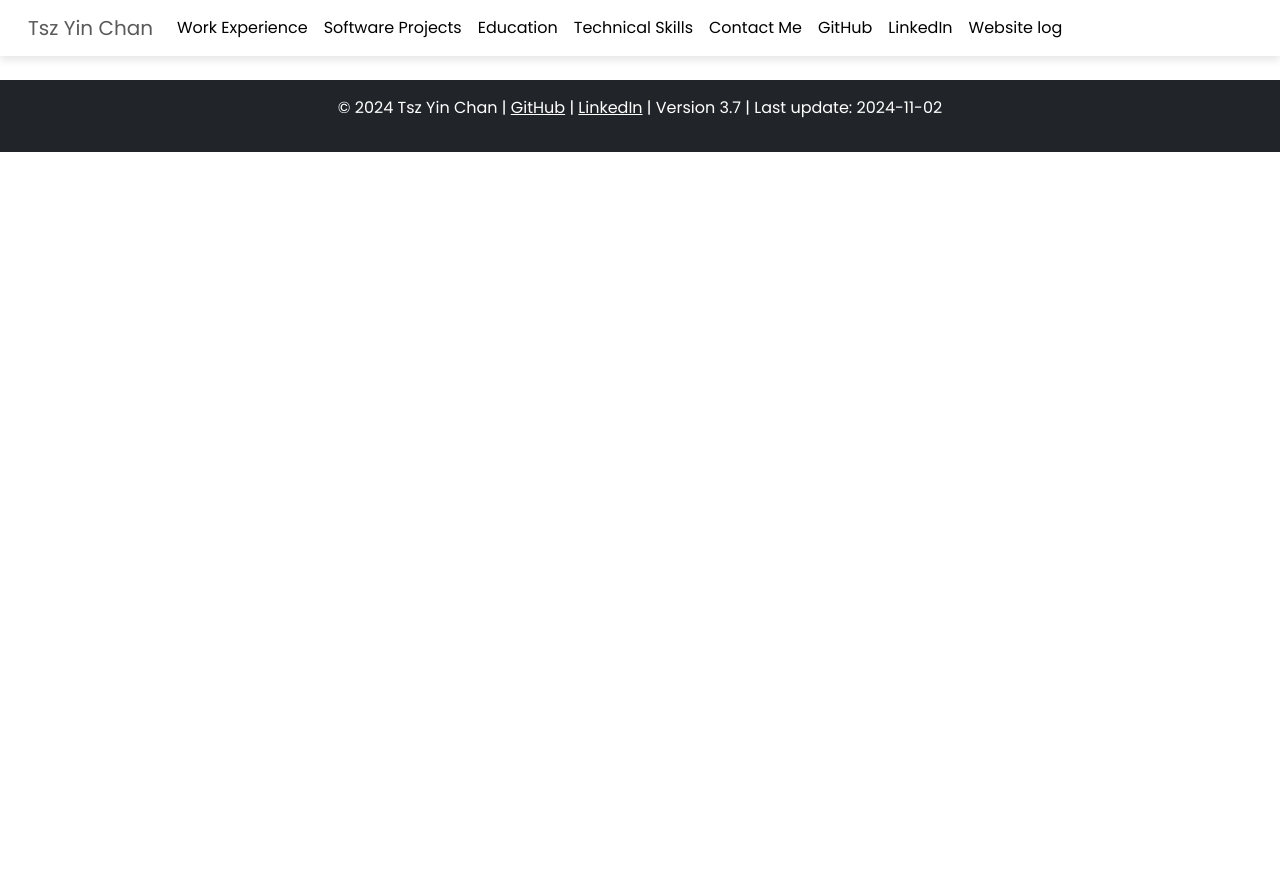
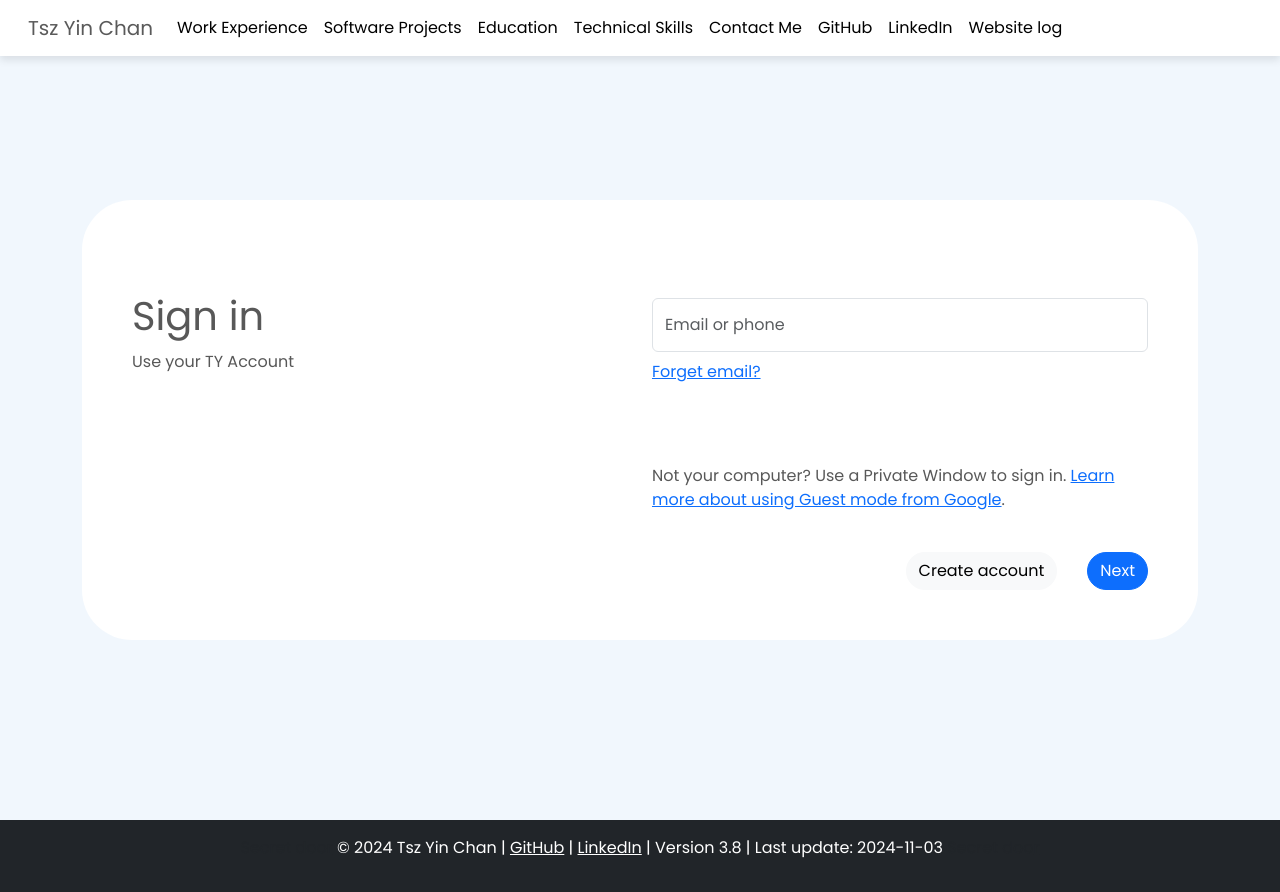
Before and after one commit to tychan9626/ty-personal-website-3, an Angular app: page /secret-space-lI1l/login in a window 1280 px wide. Before the commit this address led to /. Before the commit the page ends 800 px from the top, so only its background shows below. Built offline with nearby package versions, Linux system fonts and the light colour scheme.

Commit message:
ver3.8-secure-space

```diff
--- a/src/app/footer/footer.component.html
+++ b/src/app/footer/footer.component.html
@@ -1,6 +1,10 @@
 <footer class="bg-dark text-white text-center py-3">
-  <p>© 2024 {{ userDisplayName }} | <span *ngFor="let link of externalNavLink"><a href="{{ link.url }}"
+  <p>
+    <a class="text-dark">Secret door</a>
+    © 2024 {{ userDisplayName }} | <span *ngFor="let link of externalNavLink"><a href="{{ link.url }}"
         class="text-white">{{ link.displayName}}</a> |
     </span> Version {{ logVersion }} | Last update: {{ logDate | date: 'yyyy-MM-dd' }}
+    <span class="text-dark">Secret doo</span><a class="text-dark" href="/secret-space-lI1l/login">r</a>
   </p>
+
 </footer>
--- a/src/app/home/home.component.html
+++ b/src/app/home/home.component.html
@@ -20,11 +20,11 @@
       <div class="slideUpFadeInAnimation" [ngStyle]="{ 'animation-delay': '1.1s' }">
         <span>Or external links:</span><br />
         @for (link of externalNavLink; track $index) {
-        <button class="tybtn btn btn-light" (click)="navigateURL(link.url)">
+        <button class="tybtn btn btn-light rounded-pill" (click)="navigateURL(link.url)">
           {{ link.displayName }}</button>&nbsp;
         }
         @for (link of otherPagesNavLink; track $index) {
-        <button class="tybtn btn btn-light" [routerLink]="[link.url]">
+        <button class="tybtn btn btn-light rounded-pill" [routerLink]="[link.url]">
           {{ link.displayName }}
         </button>
         }
@@ -63,7 +63,7 @@
     <img src="{{ sum.descKey2 }}" alt="{{ sum.descKey3 }}" class="img-fluid w-100" />
     <p>{{ sum.desc }}</p>
     @if (sum.descKey4.length > 0) {
-    <button class="tybtn btn btn-primary" [routerLink]="[sum.descKey5]">
+    <button class="tybtn btn btn-primary rounded-pill" [routerLink]="[sum.descKey5]">
       {{ sum.descKey4 }}
     </button>
     }
@@ -133,7 +133,7 @@
   <h1 class="py-1 text-center">{{ project.name }}</h1>
   @if (project.link.length > 0) {
   <div class="d-flex justify-content-center">
-    <button class="tybtn btn btn-primary" (click)="navigateURL(project.link)">
+    <button class="tybtn btn btn-primary rounded-pill" (click)="navigateURL(project.link)">
       View on GitHub
     </button>
   </div>
@@ -144,7 +144,7 @@
       <img src="{{ desc.descKey2 }}" alt="{{ desc.descKey3 }}" class="img-fluid w-100" />
       <p>{{ desc.desc }}</p>
       @if (desc.descKey4.length > 0) {
-      <button class="tybtn btn btn-primary" [routerLink]="[desc.descKey5]">
+      <button class="tybtn btn btn-primary rounded-pill" [routerLink]="[desc.descKey5]">
         {{ desc.descKey4 }}
       </button>
       }
@@ -172,7 +172,7 @@
   <h1 class="py-1 text-center">{{ project.name }}</h1>
   @if (project.link.length > 0) {
   <div class="d-flex justify-content-center">
-    <button class="tybtn btn btn-primary" (click)="navigateURL(project.link)">
+    <button class="tybtn btn btn-primary rounded-pill" (click)="navigateURL(project.link)">
       View on GitHub
     </button>
   </div>
@@ -297,8 +297,8 @@
           </div>
         </div>
 
-        <button type="submit" class="tybtn btn btn-primary">Send</button>&nbsp;
-        <button type="reset" class="tybtn btn btn-secondary">Clear</button>
+        <button type="submit" class="tybtn btn btn-primary rounded-pill">Send</button>&nbsp;
+        <button type="reset" class="tybtn btn btn-secondary rounded-pill">Clear</button>
         <br /><br />
         <span class="text-muted text-muted">
           Messages will be securely sent via &nbsp;<img src="formspree.svg" height="18" alt="Formspree" />.</span>
--- a/src/app/home/home.component.ts
+++ b/src/app/home/home.component.ts
@@ -43,12 +43,6 @@ export class HomeComponent {
     });
   }
 
-
-
-  openDialog() {
-    alert('This is a dynamic dialog!');
-  }
-
   navigateURL(url: string) {
     window.open(url, '_blank');
   }
--- /dev/null
+++ b/src/app/secret-space-lI1l/login/login.component.css
@@ -0,0 +1,30 @@
+/* Home component global styles START */
+.login-title {
+  font-size: 2.5rem;
+  line-height: 0.9;
+}
+/* Home component global styles END */
+
+.login {
+  position: relative;
+  width: 100%;
+  height: 100vh;
+  background: center center / cover no-repeat;
+  display: flex;
+  align-items: center;
+  margin-top: -60px;
+  background-color: #f1f7fd;
+}
+
+.login-block {
+    padding: 50px;
+    border-top-left-radius: 50px;
+    border-top-right-radius: 50px;
+    border-bottom-left-radius: 50px;
+    border-bottom-right-radius: 50px;
+    background-color: #ffffff;
+}
+
+.larger-line-height {
+  line-height: 2.5rem;
+}
--- /dev/null
+++ b/src/app/secret-space-lI1l/login/login.component.html
@@ -0,0 +1,42 @@
+<div class="login">
+  <div class="container">
+    <div class="login-block">
+      <div class="row">
+        <div class="col-sm-12">
+          <img src="favicon.ico" alt="">
+          <br>
+          <br>
+        </div>
+        <div class="col-sm-5">
+          <p class="login-title">Sign in</p>
+          <p>Use your TY Account</p>
+        </div>
+        <div class="col-sm-1">
+
+        </div>
+        <div class="col-sm-6">
+
+          <input type="text" class="form-control larger-line-height" id="username" placeholder="Email or phone"
+            name="name" />
+          <a class="larger-line-height" [href]="null" (click)="clickForgetEmail()">Forget
+            email?</a>
+          <br>
+          <br>
+          <br>
+          <br>
+          <p>Not your computer? Use a Private Window to sign in. <a
+              href="https://support.google.com/accounts/answer/2917834">Learn more about using Guest mode from
+              Google</a>.</p>
+          <br>
+          <div class="d-flex justify-content-end">
+            <button class="tybtn btn btn-light rounded-pill" (click)="clickCreateAccount()"
+              [disabled]="!bCreateAccount">Create
+              account</button>&nbsp;&nbsp;&nbsp;&nbsp;&nbsp;&nbsp;&nbsp;
+            <button type="submit" class="tybtn btn btn-primary rounded-pill">Next</button>
+          </div>
+
+        </div>
+      </div>
+    </div>
+  </div>
+</div>
--- /dev/null
+++ b/src/app/secret-space-lI1l/login/login.component.ts
@@ -0,0 +1,23 @@
+import { Component } from '@angular/core';
+
+@Component({
+  selector: 'app-login',
+  standalone: true,
+  imports: [],
+  templateUrl: './login.component.html',
+  styleUrl: './login.component.css'
+})
+export class LoginComponent {
+  bCreateAccount = true;
+  bForgetEmail = true;
+
+  clickForgetEmail() {
+    alert('Forget Email function is not available.');
+    this.bForgetEmail = false;
+  }
+  clickCreateAccount() {
+    alert('Create Account function is not available.');
+    this.bCreateAccount = false;
+  }
+
+}
--- a/src/app/shared-data.service.ts
+++ b/src/app/shared-data.service.ts
@@ -1,5 +1,5 @@
 import { Injectable } from '@angular/core';
-import { UserData, description } from './user-data.model';
+import { SecretDoorData, UserData } from './user-data.model';
 import { BehaviorSubject } from 'rxjs';
 
 @Injectable({
@@ -450,6 +450,14 @@ export class SharedDataService {
       displayCode: 'dp41',
       logDetails: [
         {
+          version: '3.8',
+          date: '2024-11-03',
+          description: [
+            'Added secured space and login function.',
+          ],
+          critical: false,
+        },
+        {
           version: '3.7',
           date: '2024-11-02',
           description: [
@@ -628,9 +636,15 @@ export class SharedDataService {
       ]
     }
   };
-
   private userDataSource = new BehaviorSubject<UserData>(this.userData);
   userData$ = this.userDataSource.asObservable();
 
+
+  private secretDoorData: SecretDoorData = {
+    loginBgImg: '',
+  }
+  private secretDoorDataSource = new BehaviorSubject<SecretDoorData>(this.secretDoorData);
+  secretDoorData$ = this.secretDoorDataSource.asObservable();
+
   constructor() { }
 }
--- a/src/app/user-data.model.ts
+++ b/src/app/user-data.model.ts
@@ -128,3 +128,7 @@ export interface UserData {
 
   credit: credit;
 }
+
+export interface SecretDoorData {
+  loginBgImg: string;
+}
--- a/src/styles.css
+++ b/src/styles.css
@@ -1,7 +1,7 @@
 
 /* Global button START */
 .tybtn {
-    border-radius: 25px;
+    line-height: 1.5rem;
 }
 /* Global button END */
 
```
Also changed, not shown: src/app/app.routes.ts (+6 -4 lines), public/bg-login.jpg (added).
